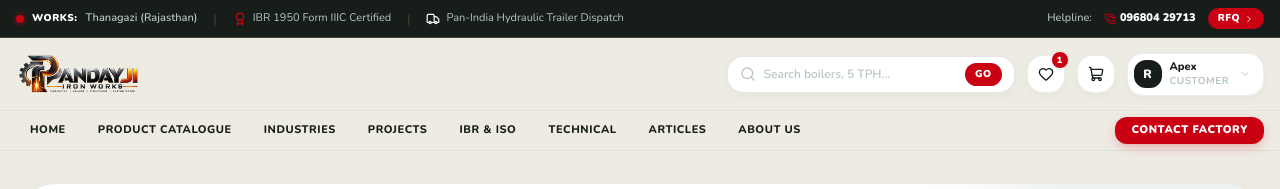
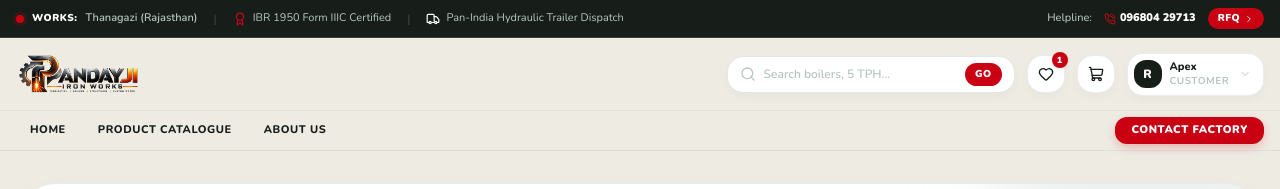
Before and after one commit to kuldeep-space/boiler, a Next.js app: page / in a window 1280 px wide. Shown: the top 189 px of the page. Built offline with nearby package versions, Linux system fonts and the light colour scheme.

Commit message:
Remove unused links from Header and Footer

```diff
--- a/components/layout/Footer.tsx
+++ b/components/layout/Footer.tsx
@@ -105,8 +105,6 @@ export const Footer: React.FC = () => {
                   { href: '/terms', label: 'Terms & Conditions' },
                   { href: '/privacy-policy', label: 'Privacy & Security' },
                   { href: '/refund-policy', label: 'Refund Policy' },
-                  { href: '/certifications', label: 'IBR Compliance' },
-                  { href: '/technical-resources', label: 'Steam Calculators' },
                 ].map(({ href, label }) => (
                   <li key={href}>
                     <Link
--- a/components/layout/Header.tsx
+++ b/components/layout/Header.tsx
@@ -322,11 +322,6 @@ export const Header: React.FC = () => {
           {[
             { href: '/', label: 'HOME' },
             { href: '/products', label: 'PRODUCT CATALOGUE' },
-            { href: '/industries', label: 'INDUSTRIES' },
-            { href: '/projects', label: 'PROJECTS' },
-            { href: '/certifications', label: 'IBR & ISO' },
-            { href: '/technical-resources', label: 'TECHNICAL' },
-            { href: '/blog', label: 'ARTICLES' },
             { href: '/about', label: 'ABOUT US' },
           ].map(({ href, label }) => (
             <Link
@@ -385,11 +380,6 @@ export const Header: React.FC = () => {
             {[
               { href: '/', label: 'HOME' },
               { href: '/products', label: 'CATALOGUE' },
-              { href: '/industries', label: 'INDUSTRIES' },
-              { href: '/projects', label: 'PROJECTS' },
-              { href: '/certifications', label: 'IBR & ISO' },
-              { href: '/technical-resources', label: 'TECHNICAL' },
-              { href: '/blog', label: 'ARTICLES' },
               { href: '/about', label: 'ABOUT US' },
             ].map(({ href, label }) => (
               <Link
```
